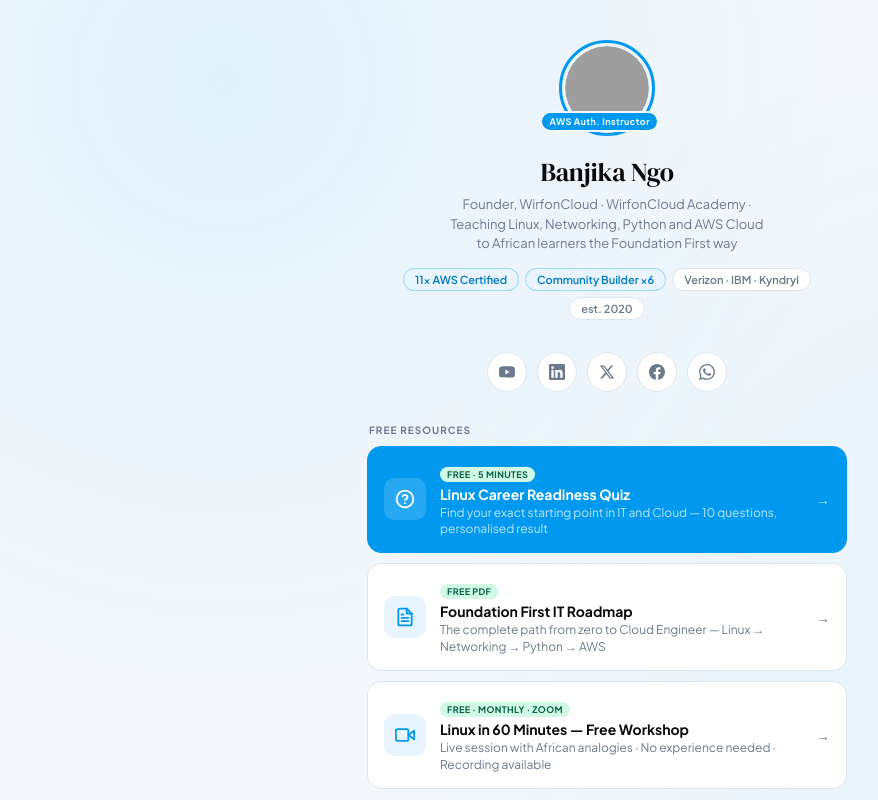
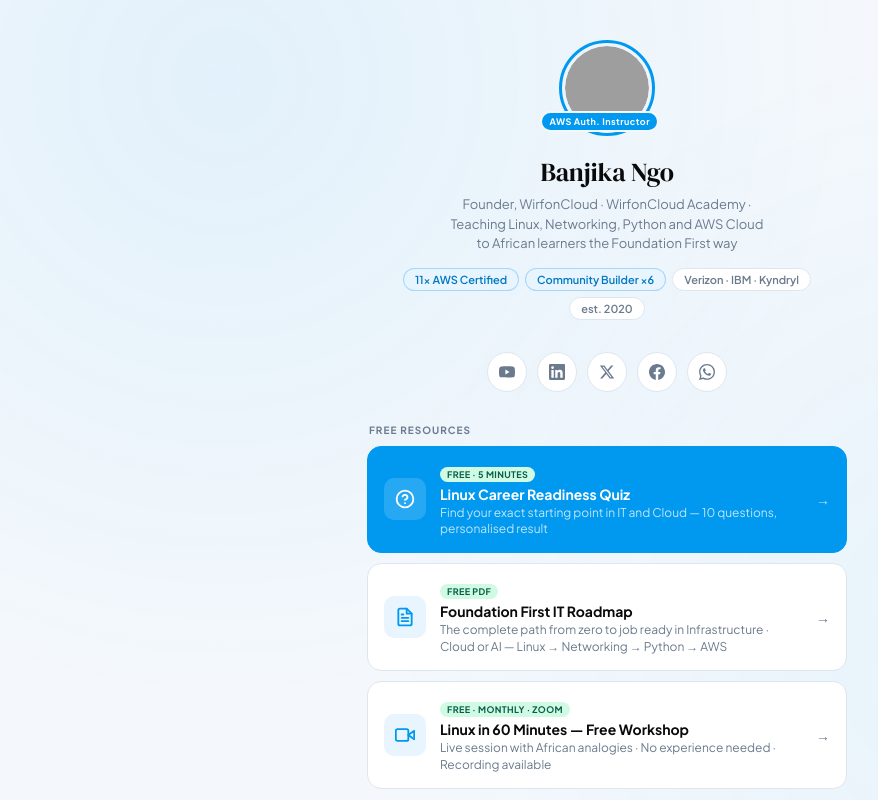
Before and after one commit to WirfonCloud/wirfoncloud-links, a plain HTML site: page index.html in a window 1280 px wide. Shown: the top 800 px of the page, without its empty margins (33-911 px from the left). Drawn offline with Linux system fonts and the light colour scheme; grey boxes are pictures that could not be loaded.

Commit message:
Update PDF index.html

```diff
--- a/index.html
+++ b/index.html
@@ -603,7 +603,7 @@
         <div class="link-body">
           <div class="badge-pill badge-free">Free PDF</div>
           <div class="link-title">Foundation First IT Roadmap</div>
-          <div class="link-desc">The complete path from zero to Cloud Engineer — Linux → Networking → Python → AWS</div>
+          <div class="link-desc">The complete path from zero to job ready in Infrastructure · Cloud or AI — Linux → Networking → Python → AWS</div>
         </div>
         <div class="link-arrow">→</div>
       </a>
```
